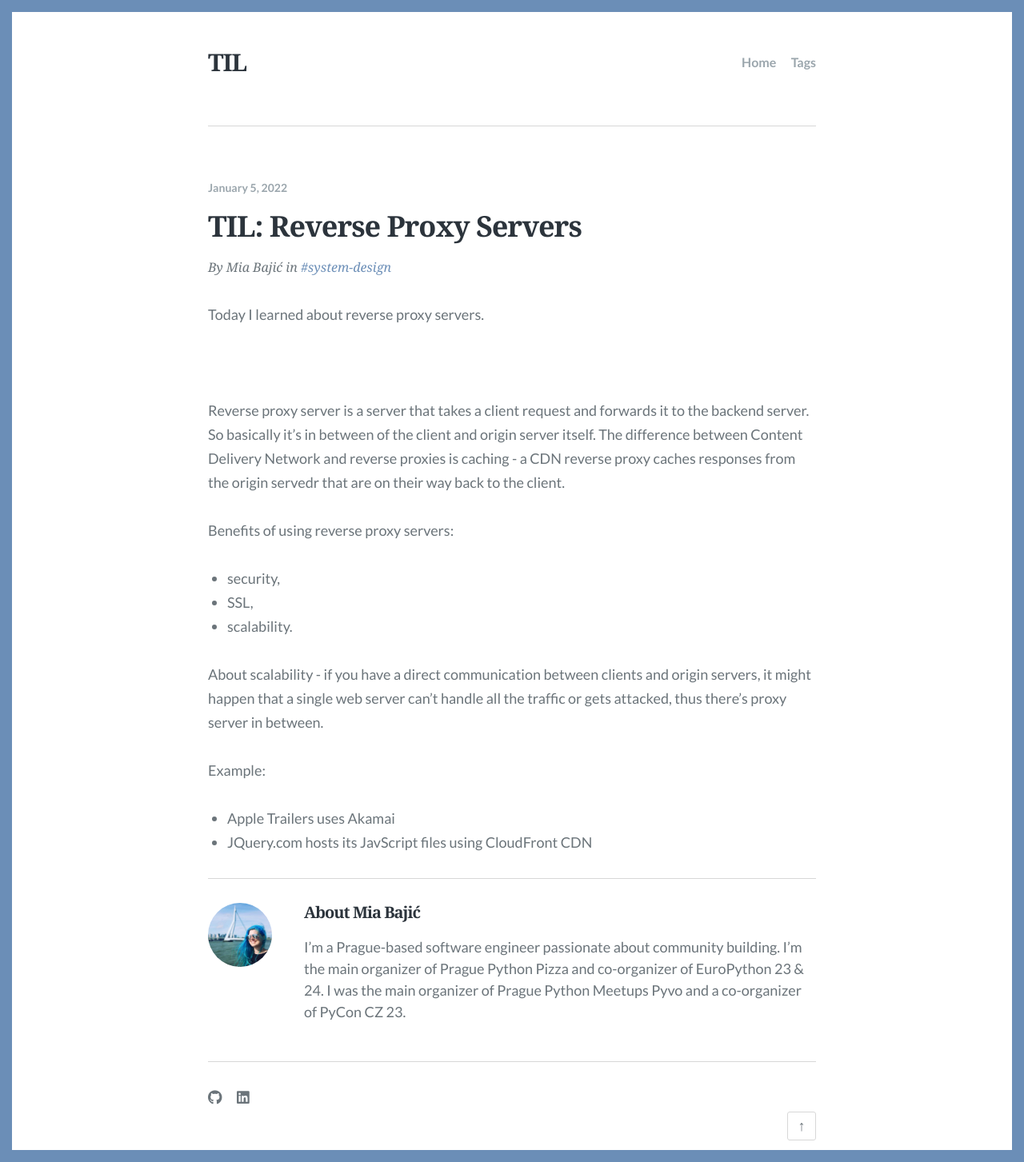
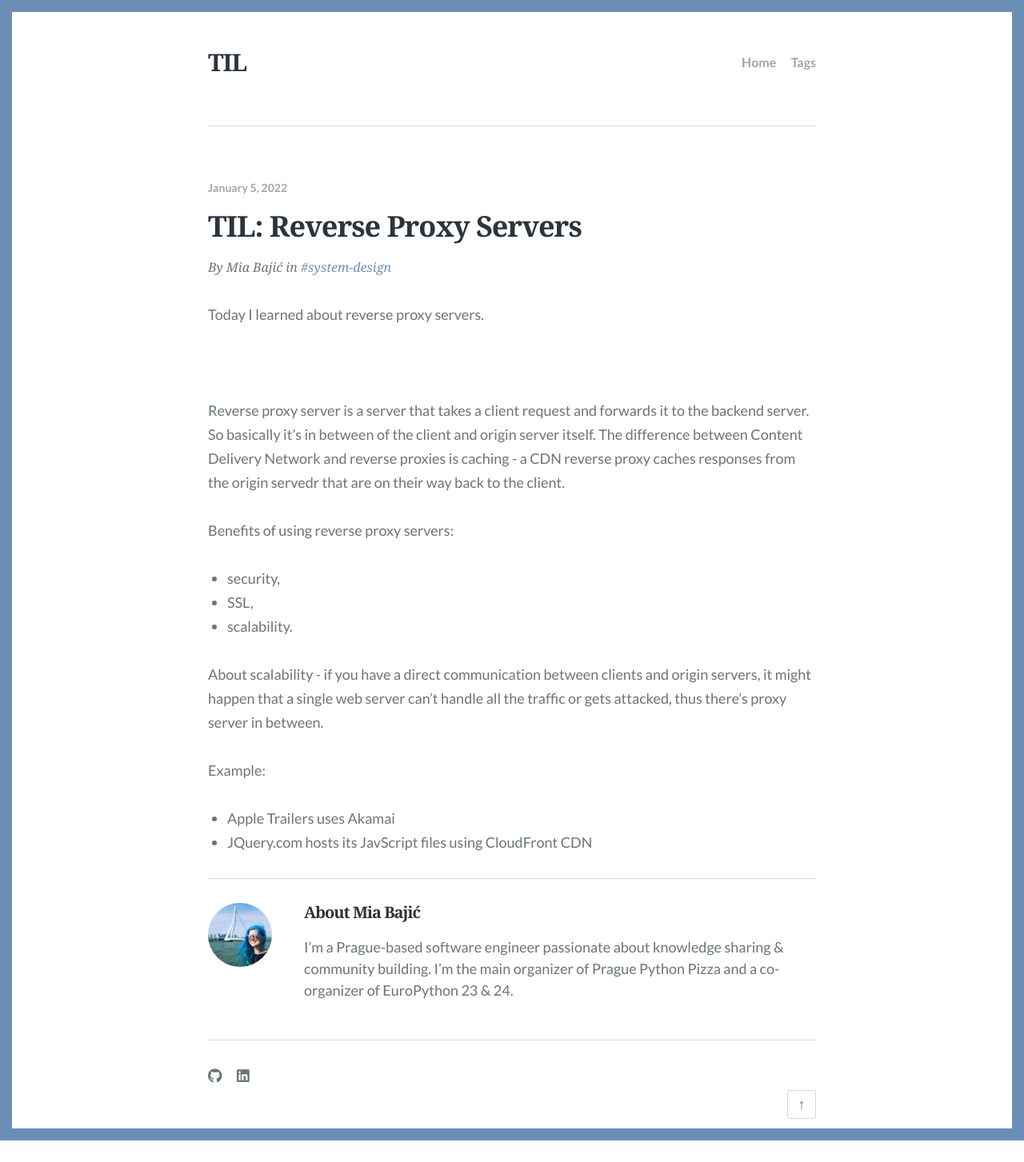
Before and after one commit to clytaemnestra/tech-blog, a Jekyll site: the page built from _posts/2022-05-01-proxy-server.md, in a window 1280 px wide. Shown: the whole page at 80% size. Built offline with Jekyll 4.4.1, drawn with Linux system fonts in a browser that asks for light colours; some web fonts are replaced; after the commit the page ends 1426 px from its top, so only the background shows below that.

Commit message:
Update bio

```diff
--- a/_data/author.json
+++ b/_data/author.json
@@ -1,5 +1,5 @@
 {
   "name": "Mia Bajić",
-  "bio": "I'm a Prague-based software engineer passionate about community building. I'm the main organizer of Prague Python Pizza and co-organizer of EuroPython 23 & 24. I was the main organizer of Prague Python Meetups Pyvo and a co-organizer of PyCon CZ 23.",
+  "bio": "I'm a Prague-based software engineer passionate about knowledge sharing & community building. I'm the main organizer of Prague Python Pizza and a co-organizer of EuroPython 23 & 24.",
   "image": "images/author.png"
 }
```
